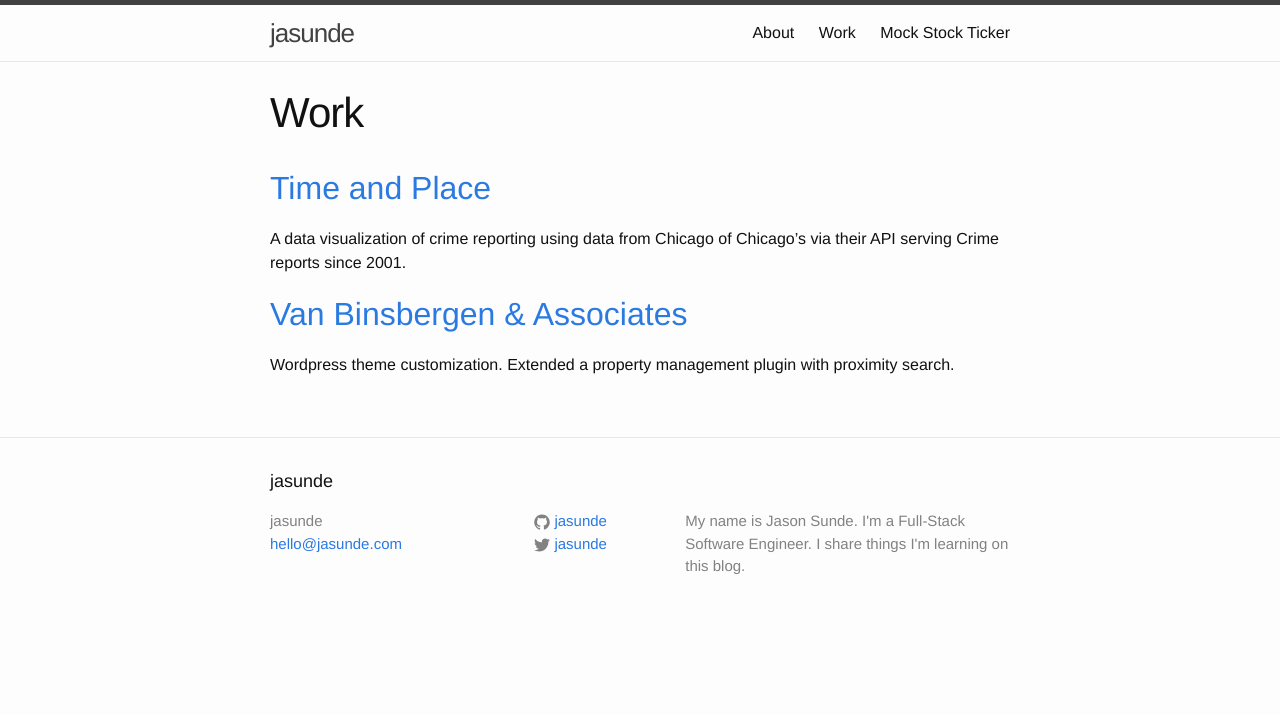
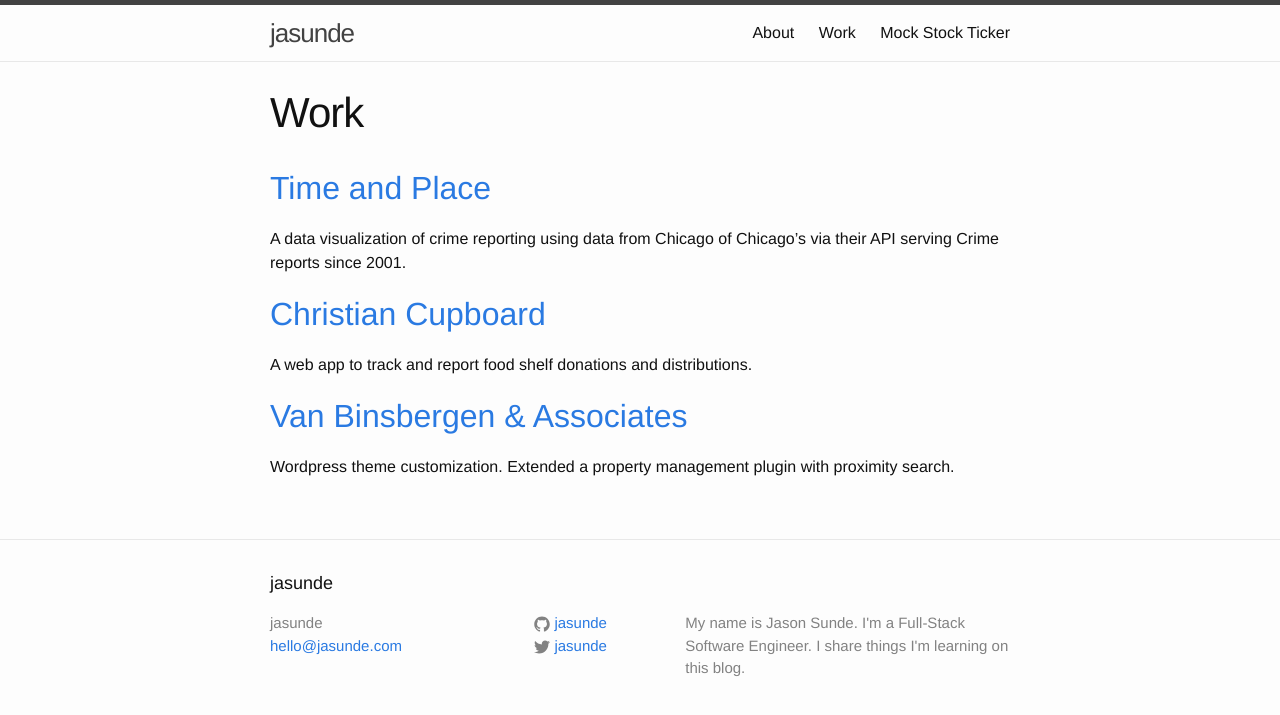
Before and after one commit to jasunde/jasunde.github.io, a Jekyll site: the page built from work.md, in a window 1280 px wide. Shown: the top 715 px of the page. Built offline with Jekyll 4.4.1, drawn with Linux system fonts in a browser that asks for light colours.

Commit message:
Add new work

```diff
--- a/_posts/2017-02-23-mock-stock-ticker.markdown
+++ b/_posts/2017-02-23-mock-stock-ticker.markdown
@@ -12,7 +12,7 @@ Link to [Mock Stock Ticker]({{ site.baseurl }}{% link /demos/mock-stock-ticker/s
 I got my first introduction to Functional Programming (FP) recently and learned of [Kyle Simpson's](https://github.com/getify) wonderful book [Functional-Light JS](https://github.com/getify/Functional-Light-JS). I thoroughly enjoyed the book not least because of his pragmatic approach to learning FP:
 
 > The better I am at writing in a clear, consistent voice, the better this book experience will be for you. But I'm not a 100% perfect author. Some parts will be better written than others. The parts where I can still improve are not going to invalidate the other parts of this book which are useful.
-
+>
 > And so it goes with our code. The more you can apply these principles to more parts of your code, the better your code will be. Use them well 25% of the time, and you'll get some good benefit. Use them 80% of the time, and you'll see even more benefit.
 
 I look forward to the impact that FP ideas will have on the quality and readability of my coding. And though it may not happen right away, I would love to get more academic about studying FP because it's just so exciting!
--- a/work.md
+++ b/work.md
@@ -7,6 +7,10 @@ permalink: /work/
 
 A data visualization of crime reporting using data from Chicago of Chicago's via their API serving Crime reports since 2001.
 
+## [Christian Cupboard](https://christian-cupboard.herokuapp.com/)
+
+A web app to track and report food shelf donations and distributions.
+
 ## [Van Binsbergen & Associates](http://www.vanbllc.com/)
 
 Wordpress theme customization. Extended a property management plugin with proximity search.
```
